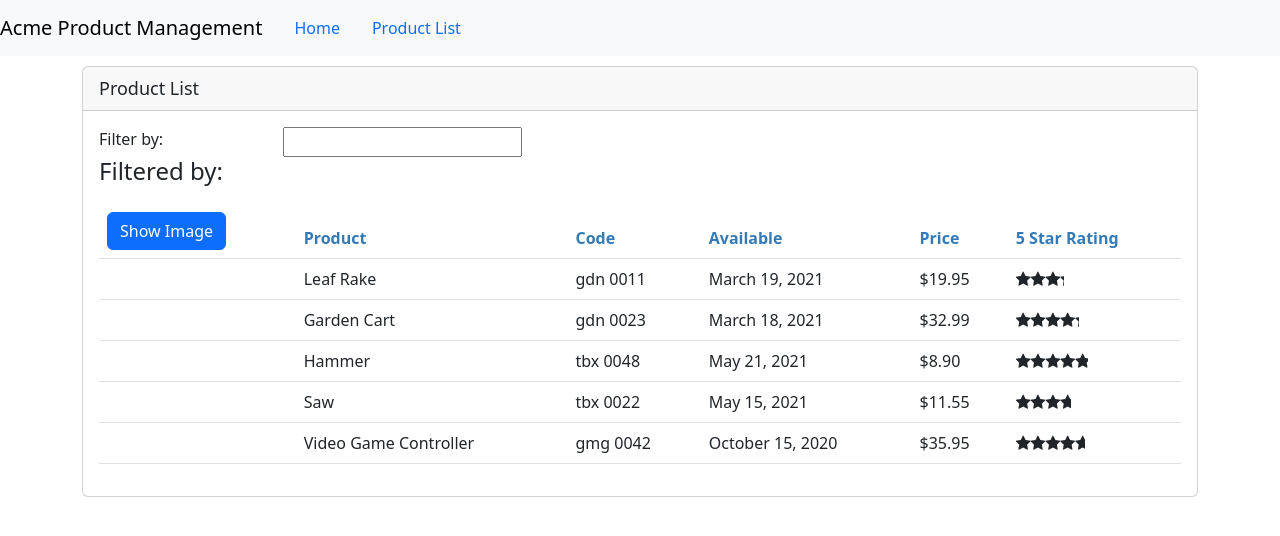
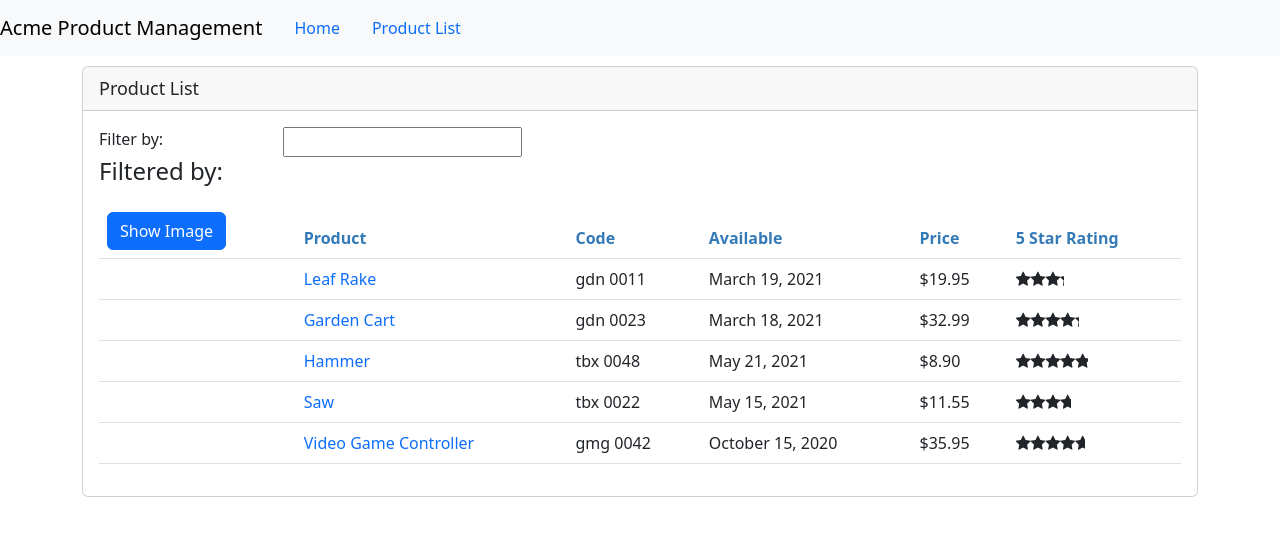
Before and after one commit to GEESHEK/APM-App, an Angular app: page /products in a window 1280 px wide. Shown: the top 536 px of the page. Built offline with nearby package versions, Linux system fonts and the light colour scheme.

Commit message:
WIP details page, param mapping

```diff
--- a/src/app/products/product-detail.component.ts
+++ b/src/app/products/product-detail.component.ts
@@ -1,4 +1,5 @@
 import { Component, OnInit } from '@angular/core';
+import { ActivatedRoute } from '@angular/router';
 
 @Component({
   templateUrl: './product-detail.component.html',
@@ -7,9 +8,11 @@
 export class ProductDetailComponent implements OnInit {
   pageTitle: string = "Product Detail";
 
-  constructor() { }
+  constructor(private route: ActivatedRoute) { }
 
   ngOnInit(): void {
+    const id = Number(this.route.snapshot.paramMap.get("id"));
+    this.pageTitle += `: ${id}`;
   }
 
 }
--- a/src/app/products/product-list.component.html
+++ b/src/app/products/product-list.component.html
@@ -7,7 +7,7 @@
             <div class="col-md-2">Filter by:</div>
             <div class="col-md-4">
                 <input type="text"
-                [(ngModel)] ="listFilter"/>
+                       [(ngModel)]="listFilter" />
             </div>
         </div>
         <div class="row">
@@ -42,14 +42,18 @@
                                  [style.width.px]="imageWidth"
                                  [style.margin.px]="imageMargin">
                         </td>
-                        <td>{{product.productName}}</td>
+                        <td>
+                          <a [routerLink]="['/products', product.productId]">
+                                {{product.productName}}
+                          </a>
+                        </td>
                         <td>{{product.productCode | lowercase | convertToSpaces:"-"}}</td>
                         <td>{{product.releaseDate}}</td>
                         <td>{{product.price | currency: "USD" : "symbol" : "1.2-2"}}</td>
                         <td>
                             <pm-star [rating]="product.starRating"
-                            (ratingClicked)="onRatingClicked($event)">
-                        </pm-star>
+                                     (ratingClicked)="onRatingClicked($event)">
+                            </pm-star>
                         </td>
                     </tr>
                 </tbody>
```
